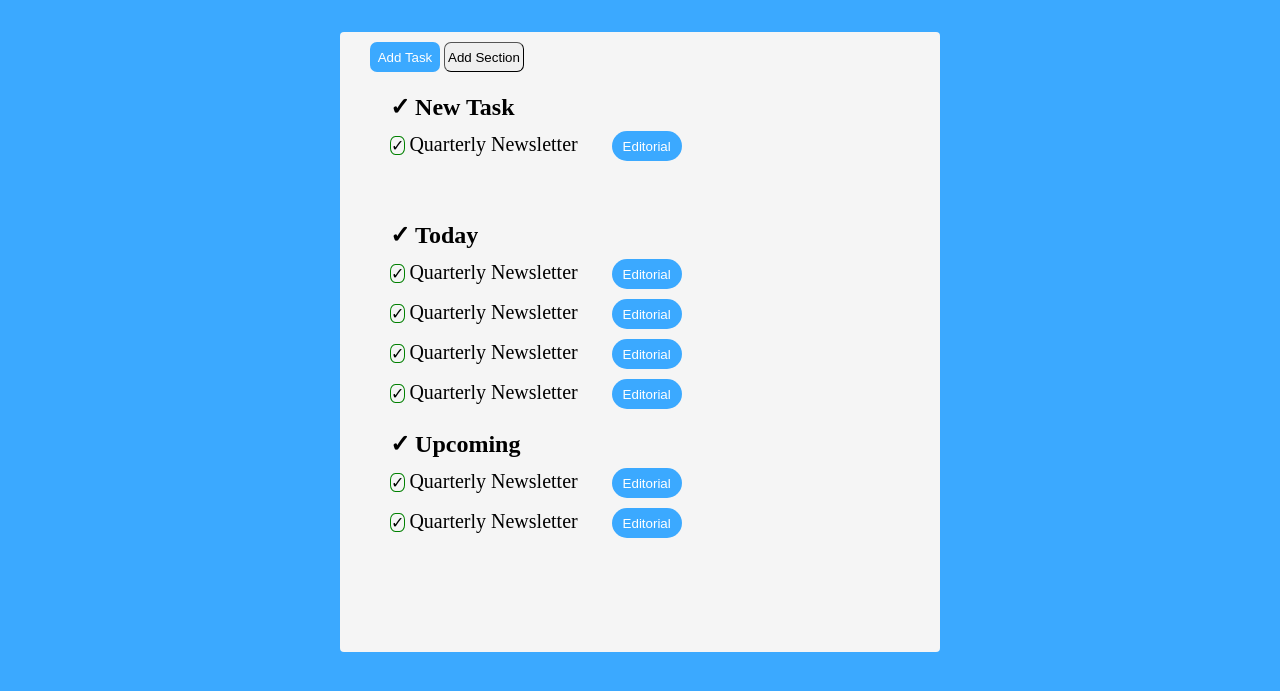
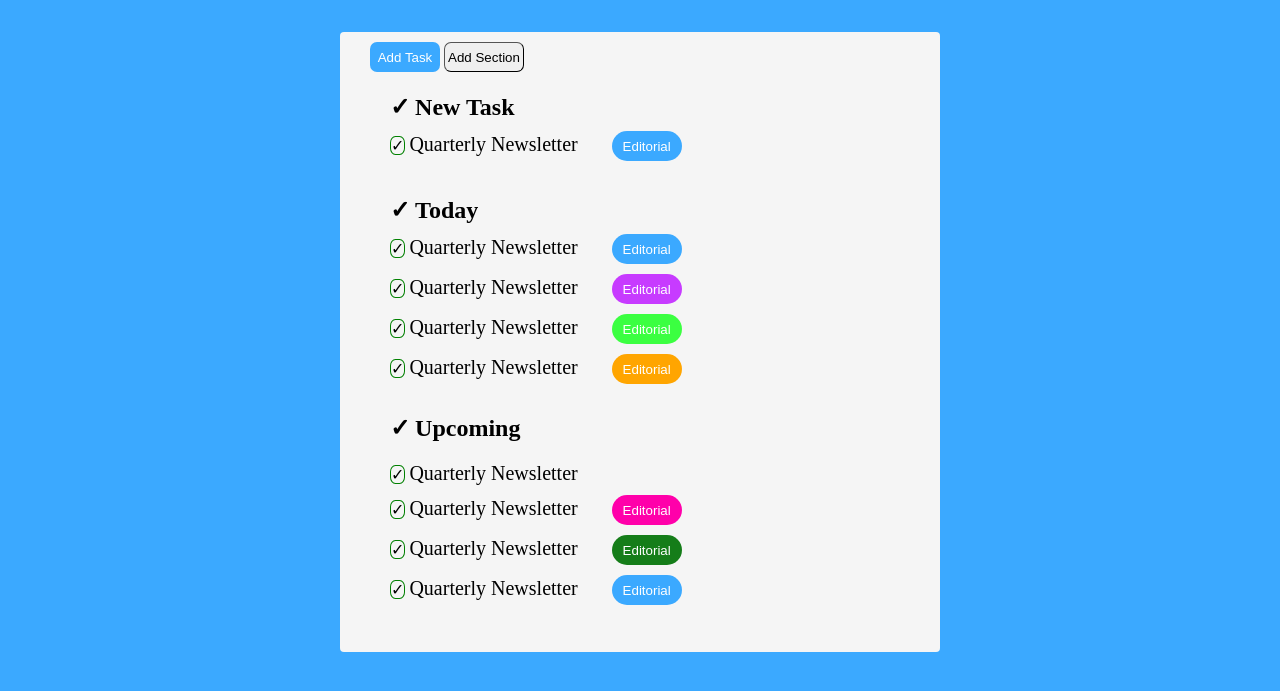
Before and after one commit to AlessioLaudicina/html-css-toboolist, a plain HTML site: page index.html in a window 1280 px wide. Shown: the part 93-784 px from the top of the page. Drawn offline with Linux system fonts and the light colour scheme.

Commit message:
upcoming section

```diff
--- a/index.html
+++ b/index.html
@@ -58,21 +58,21 @@
                         <span class="tick"></span>
 
                     <span class="check">Quarterly Newsletter</span>
-                      <input type="button" value="Editorial" id="buttonblu">
+                      <input type="button" value="Editorial" id="buttonpurple">
                       </div>
 
                       <div class="today-section">
                         <span class="tick"></span>
 
                     <span class="check">Quarterly Newsletter</span>
-                      <input type="button" value="Editorial" id="buttonblu">
+                      <input type="button" value="Editorial" id="buttongreen">
                       </div>
 
                       <div class="today-section">
                         <span class="tick"></span>
 
                     <span class="check">Quarterly Newsletter</span>
-                      <input type="button" value="Editorial" id="buttonblu">
+                      <input type="button" value="Editorial" id="buttonorange">
                       </div>
 
                   </div>
@@ -82,7 +82,20 @@
                     <span class="tick"></span>
 
                     <span class="check">Quarterly Newsletter</span>
-                      <input type="button" value="Editorial" id="buttonblu">
+
+                      <div class="upcoming-section">
+                        <span class="tick"></span>
+
+                    <span class="check">Quarterly Newsletter</span>
+                      <input type="button" value="Editorial" id="buttonpink">
+                      </div>
+
+                      <div class="upcoming-section">
+                        <span class="tick"></span>
+
+                    <span class="check">Quarterly Newsletter</span>
+                      <input type="button" value="Editorial" id="buttongreen2">
+                      </div>
 
                       <div class="upcoming-section">
                         <span class="tick"></span>
--- a/style.css
+++ b/style.css
@@ -110,16 +110,85 @@ main{
 
 }
 
+#buttonpurple{
+    background-color:  rgb(199, 59, 255);
+    margin-left: 30px;
+    margin-top: 10px;
+    height:30px;
+    width: 70px;
+    border-radius: 25px;
+    border-width: 0px;
+    display: inline-block;
+    color: #fff;
+
+}
+
+#buttongreen{
+    background-color:  rgb(59, 255, 65);
+    margin-left: 30px;
+    margin-top: 10px;
+    height:30px;
+    width: 70px;
+    border-radius: 25px;
+    border-width: 0px;
+    display: inline-block;
+    color: #fff;
+
+}
+
+#buttongreen2{
+    background-color:  rgb(21, 125, 25);
+    margin-left: 30px;
+    margin-top: 10px;
+    height:30px;
+    width: 70px;
+    border-radius: 25px;
+    border-width: 0px;
+    display: inline-block;
+    color: #fff;
+
+}
+
+#buttonorange{
+    background-color:  orange;
+    margin-left: 30px;
+    margin-top: 10px;
+    height:30px;
+    width: 70px;
+    border-radius: 25px;
+    border-width: 0px;
+    display: inline-block;
+    color: #fff;
+
+}
+
+#buttonpink{
+    background-color:  rgb(255, 0, 170);
+    margin-left: 30px;
+    margin-top: 10px;
+    height:30px;
+    width: 70px;
+    border-radius: 25px;
+    border-width: 0px;
+    display: inline-block;
+    color: #fff;
+
+}
+
 .check{
     font-size: 20px;
 }
 
 .today{
     padding-left: 50px;
-    padding-top: 60px
+    padding-top: 35px
 }
 
 .upcoming{
     padding-left: 50px;
-    padding-top: 21px
+    padding-top: 30px
 }
+
+.upcoming h2{
+    padding-bottom: 20px;
+}
```
